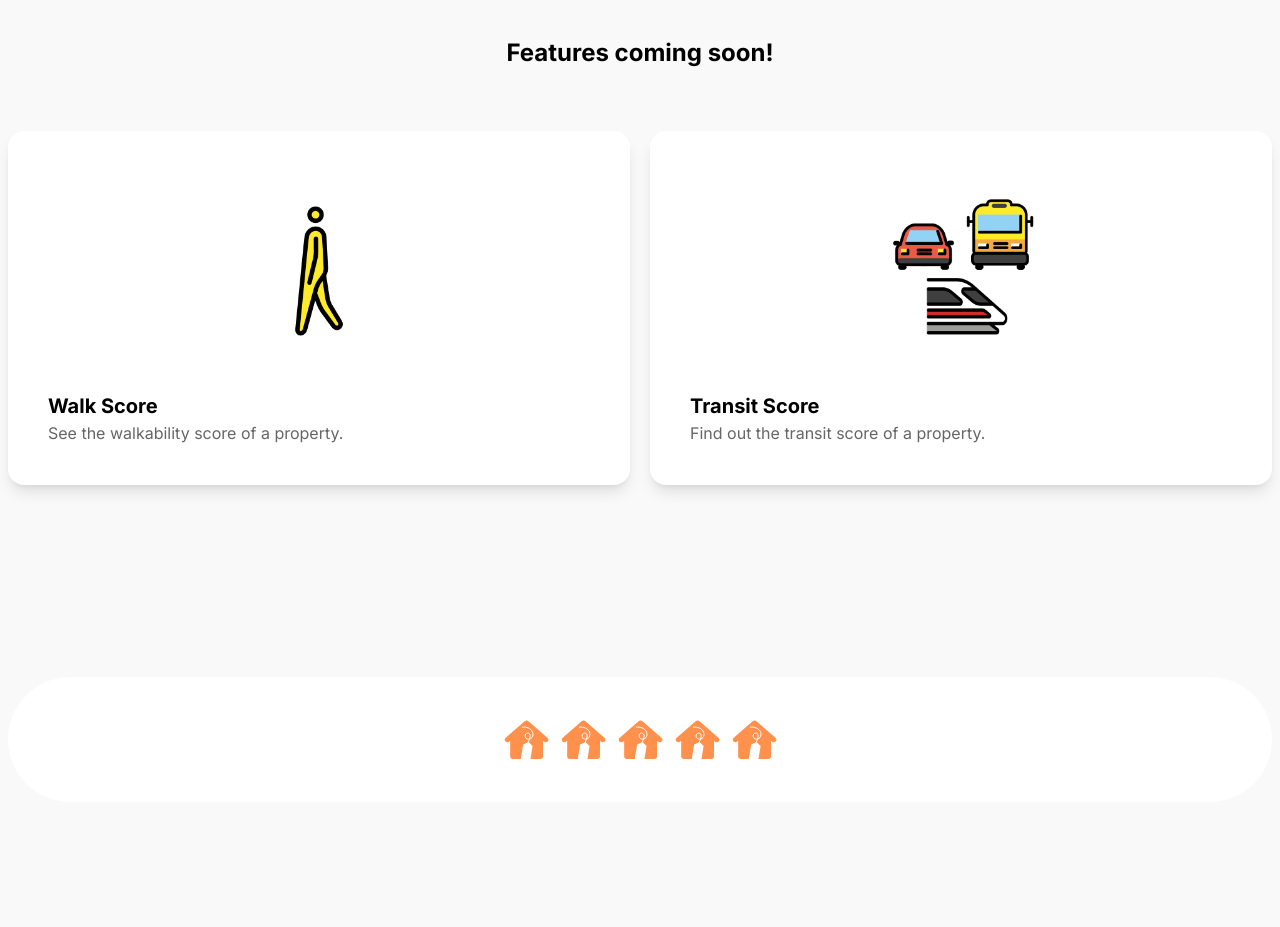
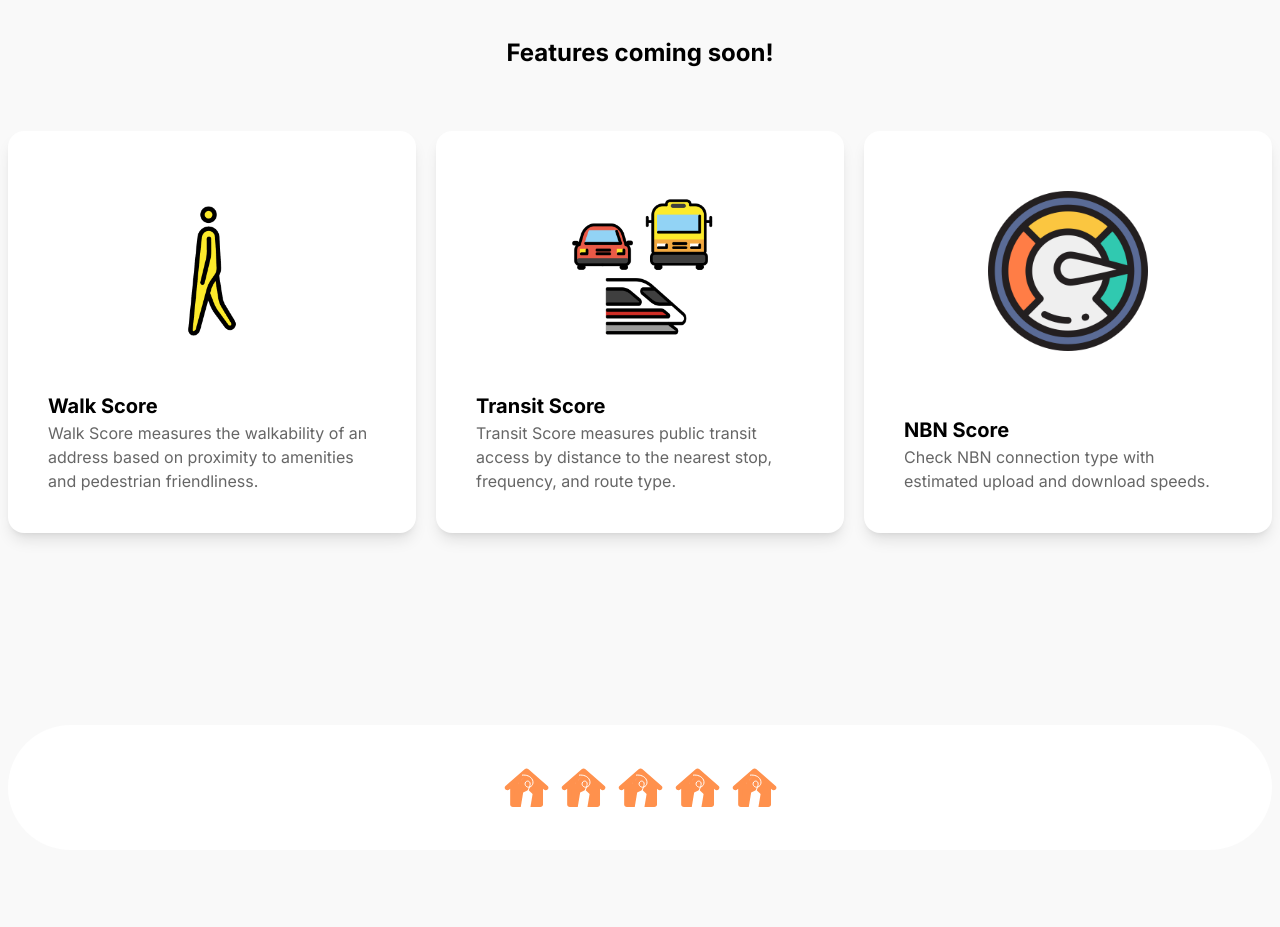
Before and after one commit to algology/pricedaddywebsite, a Next.js app: page / in a window 1280 px wide. Shown: the part 2580-3507 px from the top of the page. Built offline with nearby package versions, Linux system fonts and the light colour scheme.

Commit message:
included NBN type

```diff
--- a/app/page.tsx
+++ b/app/page.tsx
@@ -1,5 +1,4 @@
 import React from "react";
-import Link from "next/link";
 import Image from "next/image";
 import logo from "@/public/logo.svg";
 import heroImage from "@/public/hero.png";
@@ -8,6 +7,7 @@
 import viewsImage from "../public/viewsImage.png";
 import walkScoreImage from "../public/walkscore.png";
 import transitScoreImage from "../public/transitscore.png";
+import nbnConnectionImage from "../public/dial.png";
 
 export default function Home() {
   return (
@@ -221,7 +221,7 @@
             Features coming soon!
           </h2>
 
-          <div className="grid grid-cols-1 sm:grid-cols-2 gap-5 mt-5">
+          <div className="grid grid-cols-1 sm:grid-cols-3 gap-5 mt-5">
             <div className="w-full h-auto rounded-2xl flex flex-col justify-between gap-5 p-10 bg-white shadow-lg">
               <div className="w-full sm:h-[200px] h-[150px] grid place-items-center">
                 <Image
@@ -236,7 +236,8 @@
                   Walk Score
                 </p>
                 <p className="text-[#666666] md:text-[16px] text-[14px] leading-[150%]">
-                  See the walkability score of a property.
+                  Walk Score measures the walkability of an address based on
+                  proximity to amenities and pedestrian friendliness.
                 </p>
               </div>
             </div>
@@ -254,7 +255,27 @@
                   Transit Score
                 </p>
                 <p className="text-[#666666] md:text-[16px] text-[14px] leading-[150%]">
-                  Find out the transit score of a property.
+                  Transit Score measures public transit access by distance to
+                  the nearest stop, frequency, and route type.
+                </p>
+              </div>
+            </div>
+            <div className="w-full h-auto rounded-2xl flex flex-col justify-between gap-5 p-10 bg-white shadow-lg">
+              <div className="w-full sm:h-[200px] h-[150px] grid place-items-center">
+                <Image
+                  src={nbnConnectionImage}
+                  alt="NBN Connection"
+                  width={160}
+                  height={160}
+                />
+              </div>
+              <div>
+                <p className="text-black md:text-[20px] text-[18px] font-bold leading-[150%]">
+                  NBN Score
+                </p>
+                <p className="text-[#666666] md:text-[16px] text-[14px] leading-[150%]">
+                  Check NBN connection type with estimated upload and download
+                  speeds.
                 </p>
               </div>
             </div>
```
Also changed, not shown: public/dial.png (added), public/hero.png.
